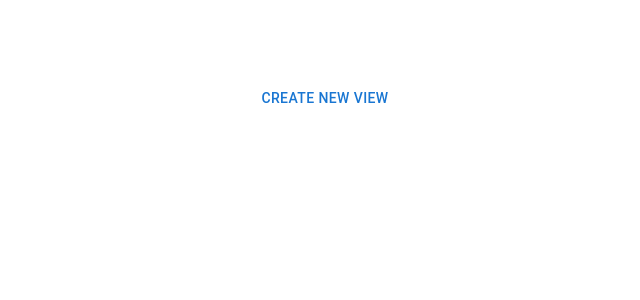
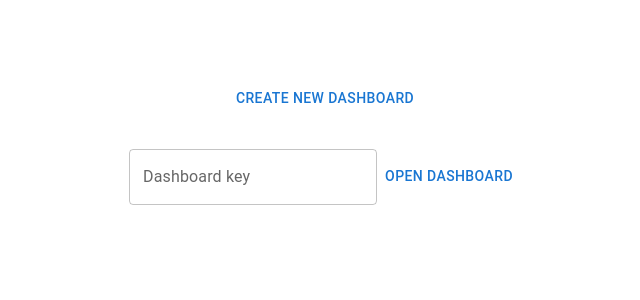
Before and after one commit to BrechtBa/next-in-line, a React (Create React App) app: page / in a window 1280 px wide. Shown: the top 300 px of the page, without its empty margins (315-955 px from the left). Built offline with nearby package versions, Linux system fonts and the light colour scheme.

Commit message:
added text fields and buttons for dashboard key and token

```diff
--- a/src/EventCollection.js
+++ b/src/EventCollection.js
@@ -1,5 +1,6 @@
 import { useState, useEffect } from 'react';
-import { useParams, Link } from "react-router-dom";
+import { useParams, useNavigate } from "react-router-dom";
+
 import './style.css';
 
 import Paper from '@mui/material/Paper';
@@ -52,12 +53,8 @@ function EditCollectionDialog(props) {
     onSave(collectionData);
   }
 
-  const handleClose = () => {
-    setOpen(false);
-  }
-
   return (
-    <Dialog onClose={handleClose} open={open}>
+    <Dialog onClose={() => setOpen(false)} open={open}>
       <div style={{margin: '1em'}}>
         <h1>Edit Collection</h1>
         <div>
@@ -185,10 +182,13 @@ function EventCollectionComponent(props) {
 export function EventCollections(props) {
 
   const { tenant, token } = useParams();
+  const navigate = useNavigate();
 
+  const [tokenField, setTokenField] = useState('')
   const [editToken, setEditToken] = useState('');
   const [eventCollections, setEventCollections] = useState([])
   const [addEventCollectionDialogOpen, setAddEventCollectionDialogOpen] = useState(false);
+  const [detailsDialogOpen, setDetailsDialogOpen] = useState(false);
 
   useEffect(() => {
     repository.onEventCollectionsChanged(tenant, collections => {
@@ -232,10 +232,33 @@ export function EventCollections(props) {
       </div>
 
       { edit && (
-        <div style={{margin: '2em'}}>
-          <Link to='/'>New</Link>
+        <div style={{display: 'flex', justifyContent: 'center', marginTop: '2em'}}>
+          <Button onClick={() => setDetailsDialogOpen(true)}>Show dashboard details</Button>
+
+          <Dialog open={detailsDialogOpen}>
+            <div style={{margin: '1em'}}>
+              <h1>Dashboard details</h1>
+              <div>Dashboard key: {tenant}</div>
+              <div>Dashboard token: {token}</div>
+              <div style={{marginTop: '1em', display: 'flex', justifyContent: 'flex-end'}}>
+                <Button onClick={() => setDetailsDialogOpen(false)}>close</Button>
+              </div>
+            </div>
+          </Dialog>
+
         </div>
       )}
+
+      { !edit && (
+        <div style={{display: 'flex', justifyContent: 'center', marginTop: '2em'}}>
+          <TextField value={tokenField} onChange={e => setTokenField(e.target.value)} label="Dashboard token" />
+          <Button onClick={() => navigate(`/${tenant}/${tokenField}`)}>Edit Dashboard</Button>
+        </div>
+      )}
+      <div style={{display: 'flex', justifyContent: 'center', marginTop: '2em'}}>
+        <Button onClick={() => navigate('/')}>Home</Button>
+      </div>
+
     </div>
   );
 }
--- a/src/Welcome.js
+++ b/src/Welcome.js
@@ -1,6 +1,8 @@
+import { useState } from 'react';
 import { useNavigate } from "react-router-dom";
 
 import Button from '@mui/material/Button';
+import TextField from '@mui/material/TextField';
 
 import { getRepository } from './repository/firebase.js'
 
@@ -18,21 +20,33 @@ function generateString(length) {
 }
 
 export function Welcome() {
+
+  const [tenant, setTenant] = useState('')
   const navigate = useNavigate();
 
+
   const createNewTenant = () => {
-    const tenant = generateString(8)
-    const editToken = generateString(4)
+    const newTenant = generateString(8)
+    const newEditToken = generateString(4)
 
-    console.log(`/${tenant}/${editToken}`)
-    repository.addTenant(tenant, editToken);
-    navigate(`/${tenant}/${editToken}`);
+    repository.addTenant(newTenant, newEditToken);
+    navigate(`/${newTenant}/${newEditToken}`);
 
   }
 
+  const goToTenant = () => {
+    navigate(`/${tenant}`);
+  }
+
   return (
-    <div style={{display: 'flex', justifyContent: 'center', marginTop: '5em'}}>
-      <Button onClick={() => createNewTenant()}>Create New View</Button>
+    <div style={{flexDirection: 'column', marginTop: '5em'}}>
+      <div style={{display: 'flex', justifyContent: 'center', marginTop: '2em'}}>
+        <Button onClick={() => createNewTenant()}>Create New Dashboard</Button>
+      </div>
+      <div style={{display: 'flex', justifyContent: 'center', marginTop: '2em'}}>
+        <TextField value={tenant} onChange={e => setTenant(e.target.value)} label="Dashboard key" />
+        <Button onClick={() => goToTenant()}>Open Dashboard</Button>
+      </div>
     </div>
   );
 
```
